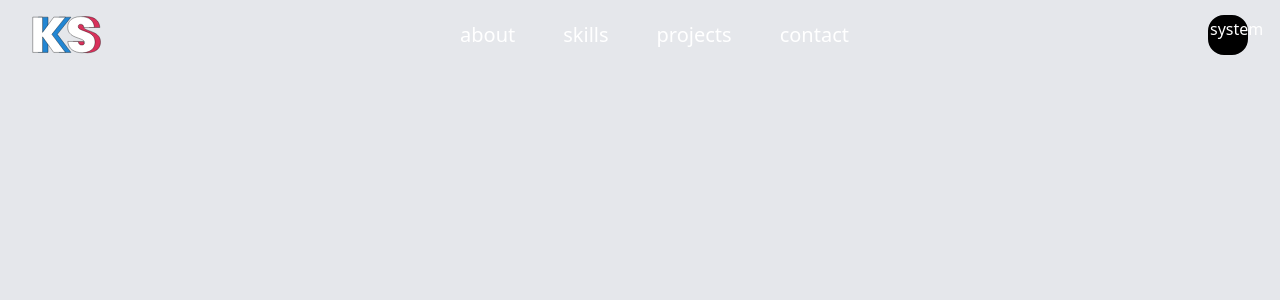
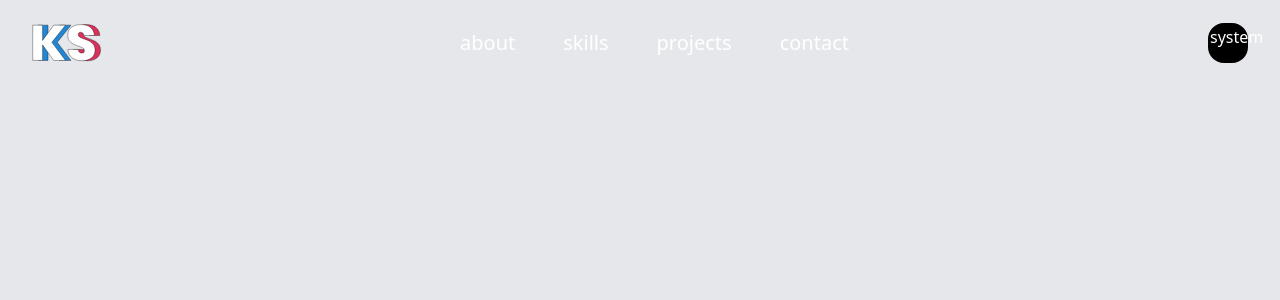
Before and after one commit to KennyStanleyJr/KennyStanleyJr, a Next.js app: page / in a window 1280 px wide. Shown: the top 300 px of the page. Built offline with nearby package versions, Linux system fonts and the light colour scheme.

Commit message:
Added top padding

```diff
--- a/src/components/layout/Header.tsx
+++ b/src/components/layout/Header.tsx
@@ -1,6 +1,9 @@
 export const Header = ({ children }: { children: React.ReactNode }) => {
   return (
-    <div data-testid="header" className="flex justify-between items-center">
+    <div
+      data-testid="header"
+      className="flex justify-between items-center pt-2"
+    >
       {children}
     </div>
   )
```
